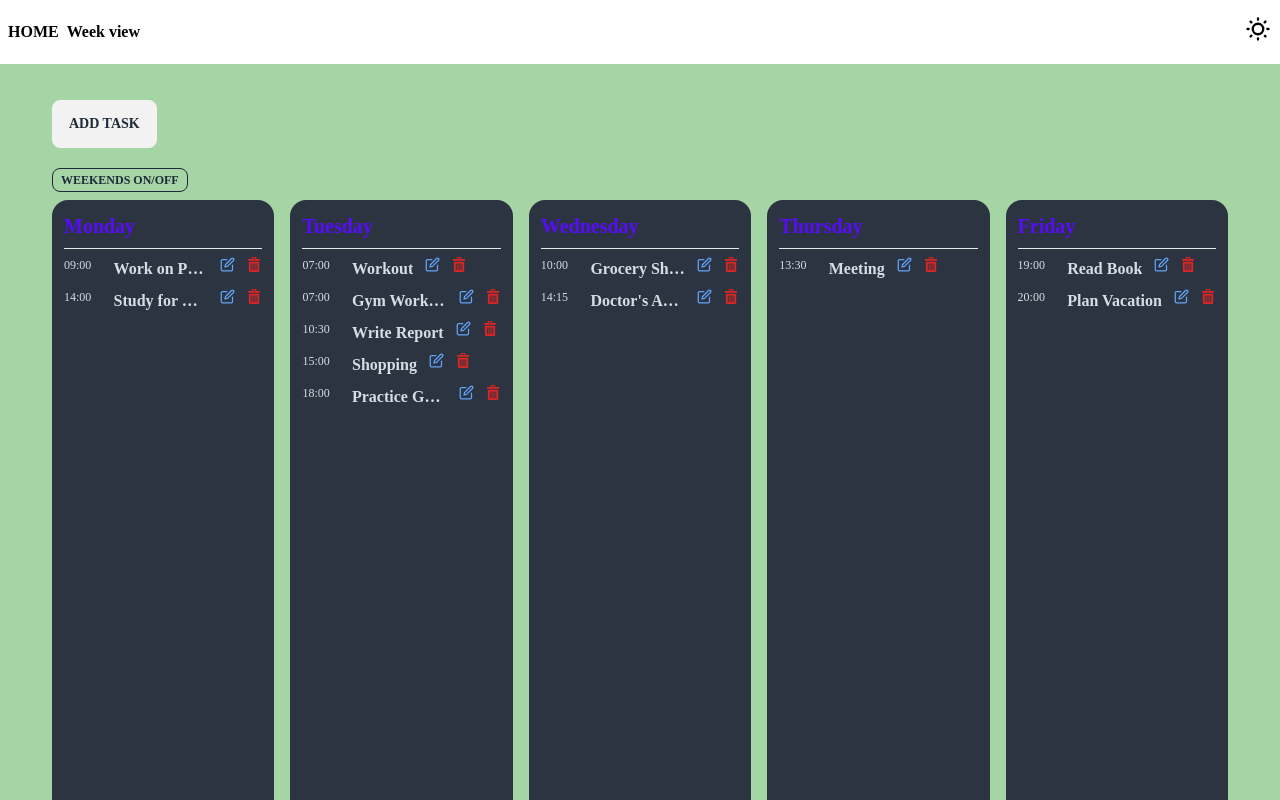
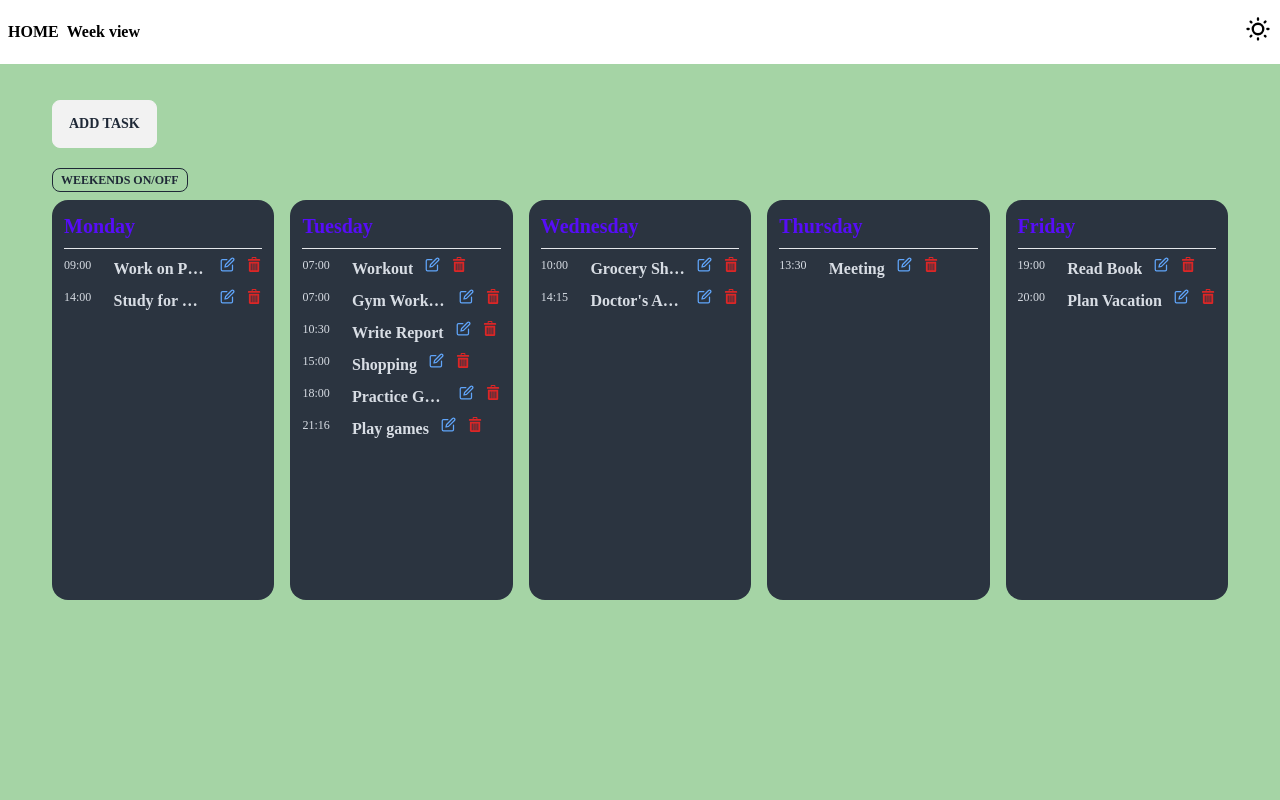
Before and after one commit to BertoPolo/week-plannerTS, a Next.js app: page /home in a window 1280 px wide. Shown: the top 800 px of the page. Built offline with nearby package versions, Linux system fonts and the light colour scheme; data requests are answered from the project's data file.

Commit message:
fixing card height. fixing day display in adding task modala

```diff
--- a/app/globals.css
+++ b/app/globals.css
@@ -12,3 +12,7 @@ body {
   color: white;
   background-color: black;
 }
+
+.card {
+  min-height: 50vh;
+}
--- a/components/AddTask.tsx
+++ b/components/AddTask.tsx
@@ -77,7 +77,7 @@ const AddTask = () => {
             {/* weekday dropdown */}
             <div className="dropdown dropdown-right">
               <label tabIndex={0} className="btn m-1">
-                {state.weekDay}
+                {state.newDayOfWeekValue}
               </label>
 
               <ul tabIndex={0} className="dropdown-content z-[1] menu p-2 shadow bg-base-100 rounded-box w-52">
--- a/components/DayInWeek.tsx
+++ b/components/DayInWeek.tsx
@@ -29,7 +29,7 @@ const DayInWeek = ({ tasks }: TaskProps) => {
         {/*  */}
         {displayDays.map((weekDay) => {
           return (
-            <div className="card sm:w-auto bg-neutral text-neutral-content h-screen" key={weekDay}>
+            <div className="card sm:w-auto bg-neutral text-neutral-content " key={weekDay}>
               <div className="card-body p-3">
                 <h2 className="card-title cursor-pointer">
                   <Link href={`/home/singleday/${weekDay}`} className="text-primary">
--- a/components/Task.tsx
+++ b/components/Task.tsx
@@ -56,8 +56,6 @@ const Task: React.FC<{ tasks: ITask[]; weekDay: string }> = ({ tasks, weekDay })
         dayOfWeek: selectedDayOfWeek,
       })
       // closing the modal after submission
-      // const modalCheckbox = document.getElementById("EditTaskModal") as HTMLInputElement | null
-      // if (modalCheckbox) modalCheckbox.checked = false
       setIsEditTaskModalOpen(false)
 
       resetStates()
--- a/data/events.json
+++ b/data/events.json
@@ -125,6 +125,15 @@
       "isDone": false,
       "description": "Improve guitar skills",
       "dayOfWeek": "Tuesday"
+    },
+    {
+      "id": "5bbf78c4-08db-481c-a934-fee0b5e82b87",
+      "taskName": "Play games",
+      "startTime": "21:16",
+      "endTime": "21:21",
+      "isDone": false,
+      "description": "asd",
+      "dayOfWeek": "Tuesday"
     }
   ]
 }
```
